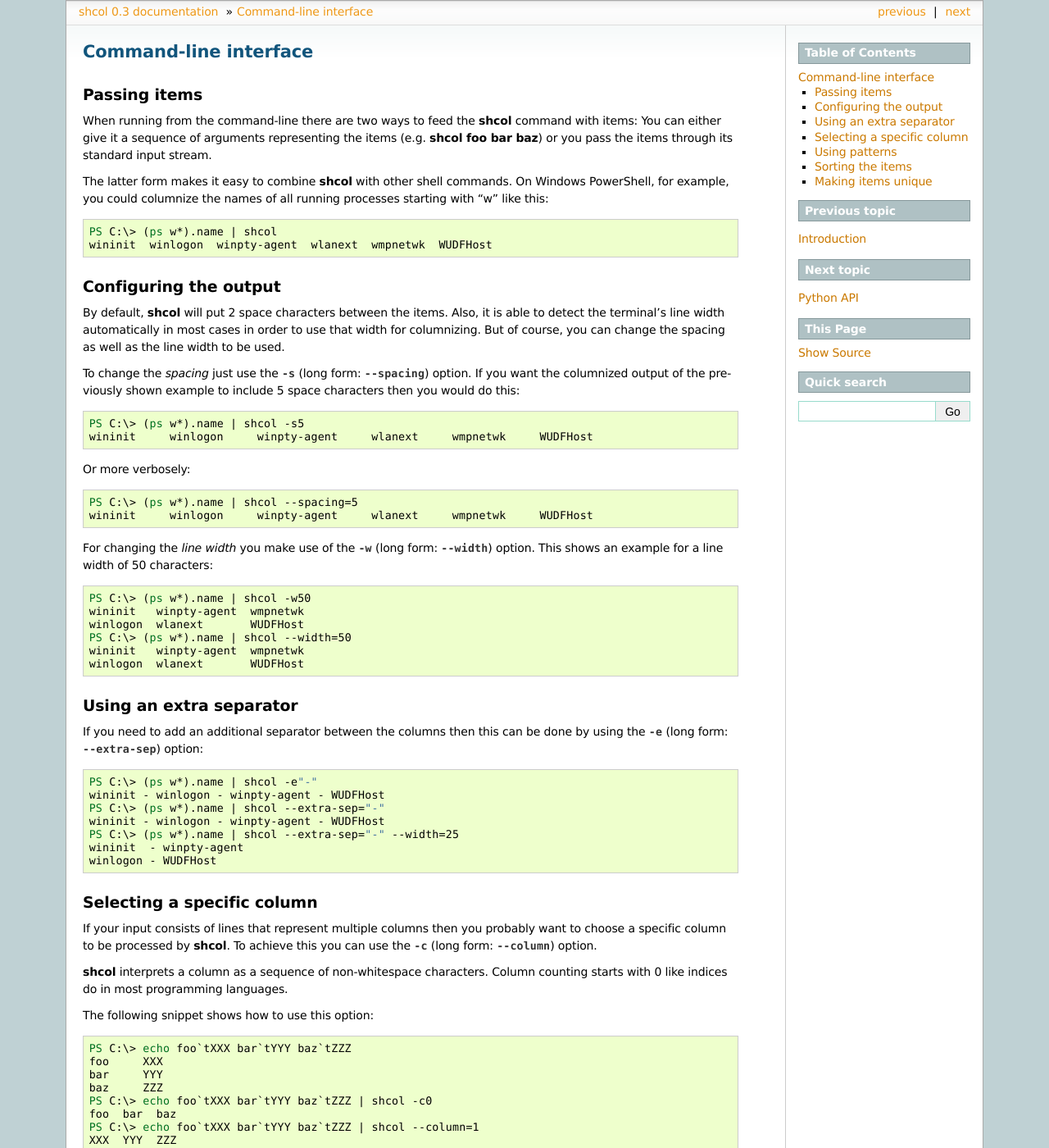
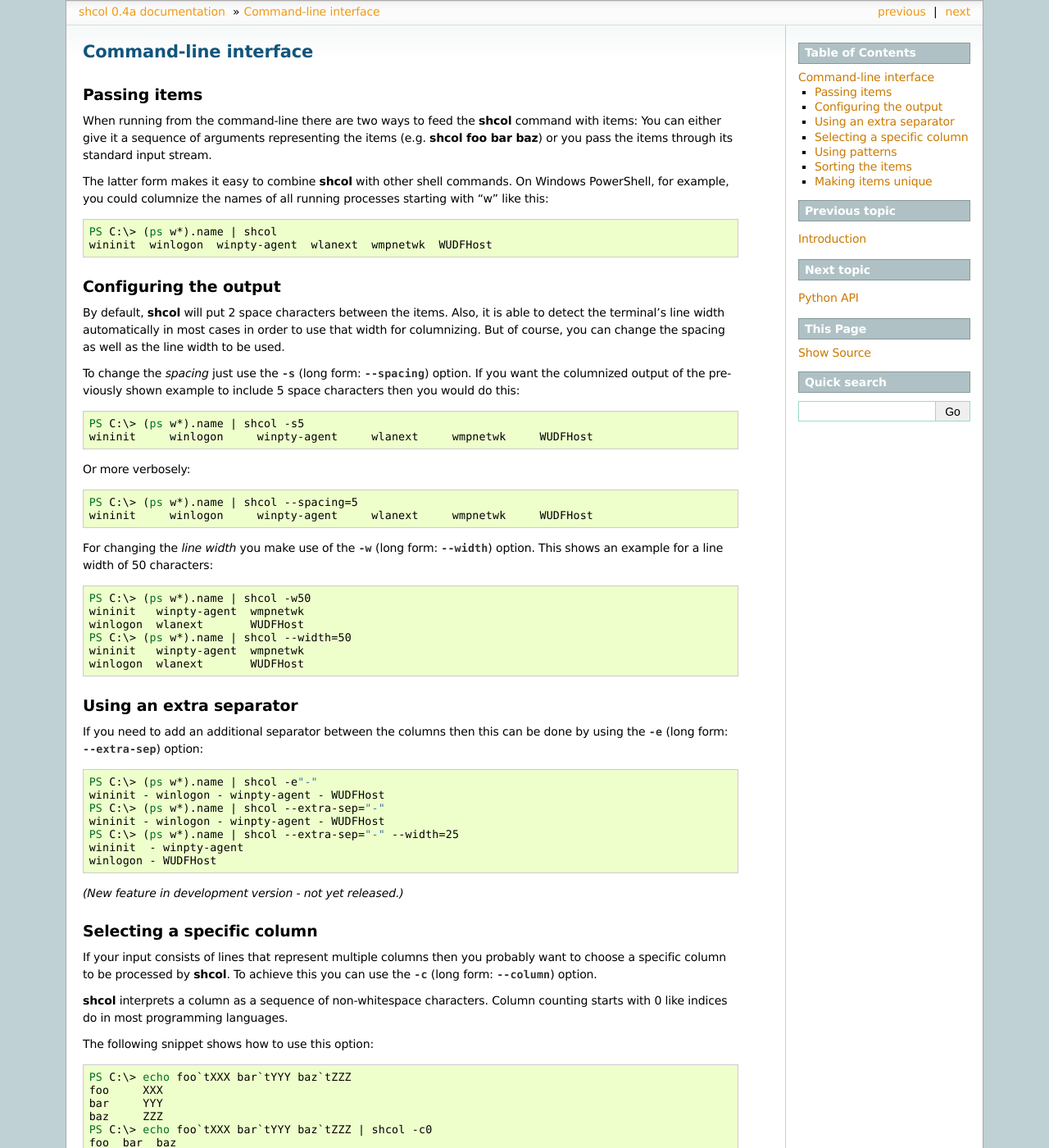
Before and after one commit to seblin/shcol, a Sphinx documentation site: the page built from doc/cli.rst, in a window 1280 px wide and 1400 px high. Shown: the whole window at 82% size. Built offline with Sphinx 7.4.7, drawn with Linux system fonts in a browser that asks for light colours; some of the changed text lies outside the part shown.

Commit message:
Clarify new features.

```diff
--- a/doc/cli.rst
+++ b/doc/cli.rst
@@ -72,6 +72,8 @@ done by using the :option:`-e` (long form: :option:`--extra-sep`) option:
    PS C:\> (ps w*).name | shcol --extra-sep="-" --width=25
    wininit  - winpty-agent
    winlogon - WUDFHost
+
+*(New feature in development version - not yet released.)*
 
 
 Selecting a specific column
--- a/doc/conf.py
+++ b/doc/conf.py
@@ -55,9 +55,9 @@ author = u'Sebastian Linke'
 # built documents.
 #
 # The short X.Y version.
-version = '0.3'
+version = '0.4'
 # The full version, including alpha/beta/rc tags.
-release = '0.3'
+release = '0.4a'
 
 # The language for content autogenerated by Sphinx. Refer to documentation
 # for a list of supported languages.
--- a/doc/python-api.rst
+++ b/doc/python-api.rst
@@ -68,6 +68,8 @@ It takes a single character and can be used like this:
    >>> shcol.print_columnized(xrange(10), extra_sep='|', line_width=20)
    0 | 2 | 4 | 6 | 8
    1 | 3 | 5 | 7 | 9
+
+*(New feature in development version - not yet released.)*
 
 
 Filtering input
```
